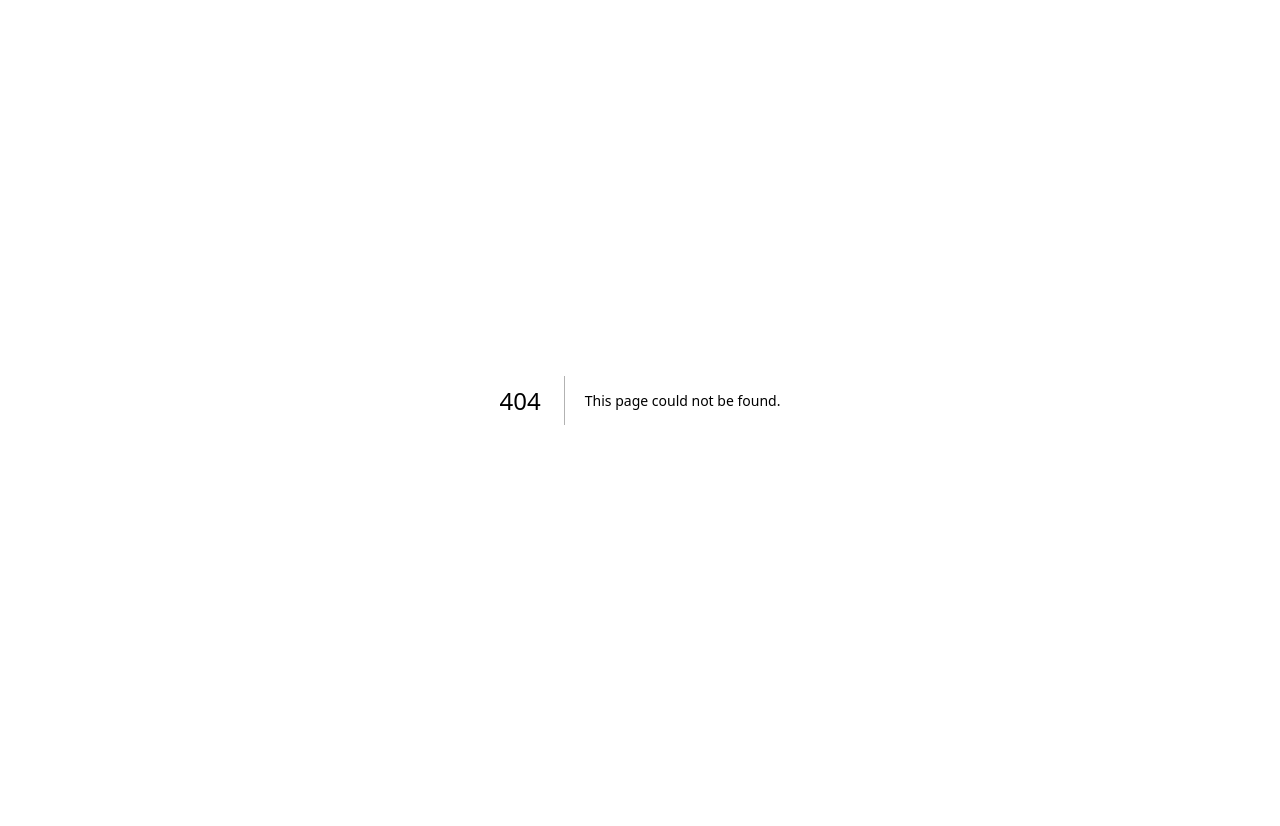
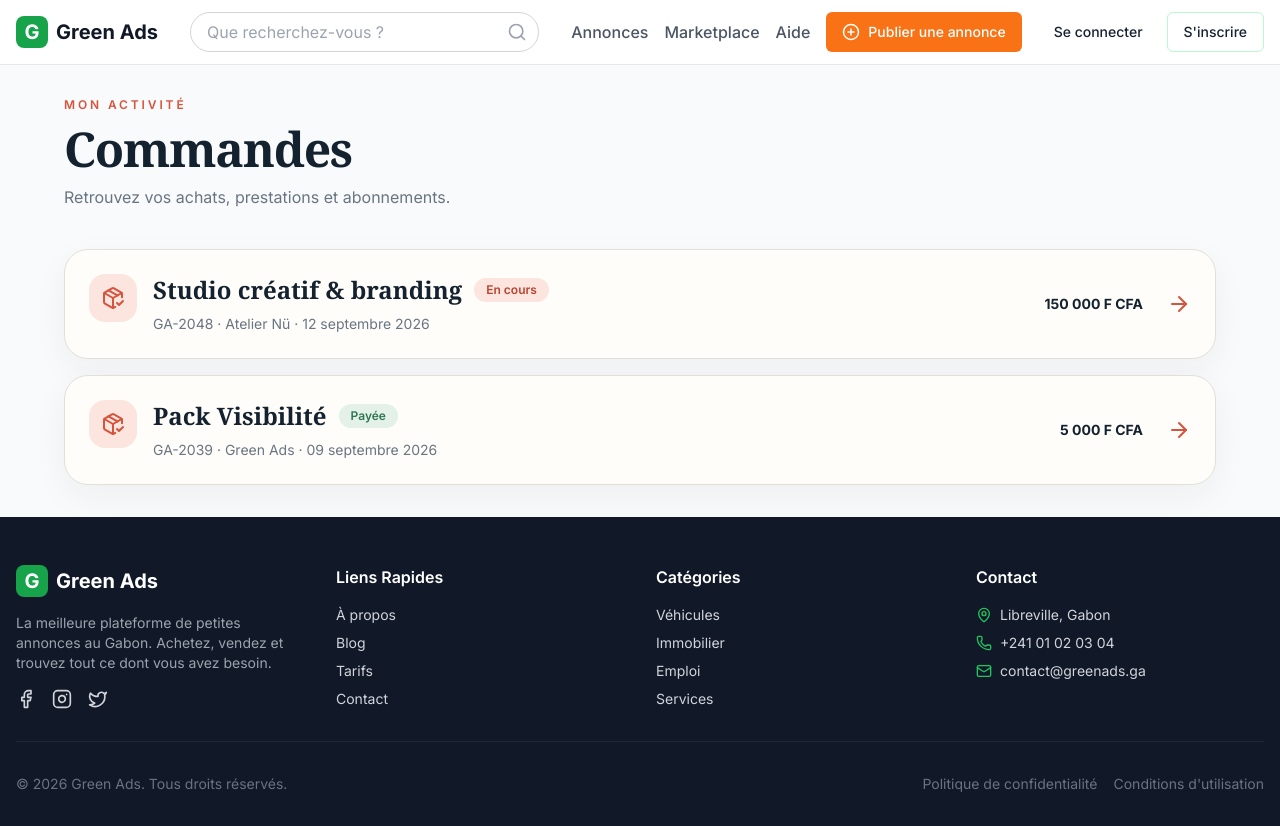
Before and after one commit to Phlmlin/green-ads, a Next.js app: page /commandes in a window 1280 px wide. Before the commit this address had no page. Before the commit the page ends 800 px from the top, so only its background shows below. Built offline with nearby package versions, Linux system fonts and the light colour scheme; no server answers.

Commit message:
Continue marketplace pages and navigation

```diff
--- /dev/null
+++ b/app/(protected)/commandes/page.tsx
@@ -0,0 +1,11 @@
+import Link from 'next/link'
+import { ArrowRight, PackageCheck, Clock3 } from 'lucide-react'
+
+const orders = [
+  { id: 'GA-2048', title: 'Studio créatif & branding', seller: 'Atelier Nü', date: '12 septembre 2026', amount: '150 000 F CFA', status: 'En cours', tone: 'bg-[#fce5de] text-[#b94431]' },
+  { id: 'GA-2039', title: 'Pack Visibilité', seller: 'Green Ads', date: '09 septembre 2026', amount: '5 000 F CFA', status: 'Payée', tone: 'bg-[#e3f1e8] text-[#2f7653]' },
+]
+
+export default function OrdersPage() {
+  return <div className="mx-auto max-w-6xl"><div><p className="text-xs font-semibold uppercase tracking-[0.24em] text-[#d6533c]">Mon activité</p><h1 className="mt-3 font-serif text-5xl font-bold tracking-tight text-[#142230]">Commandes</h1><p className="mt-3 text-[#687582]">Retrouvez vos achats, prestations et abonnements.</p></div><div className="mt-10 flex flex-col gap-4">{orders.map((order) => <article key={order.id} className="rounded-[1.5rem] border border-[#e4e0d8] bg-[#fffdf9] p-6 shadow-[0_12px_35px_rgba(20,34,48,0.05)]"><div className="flex flex-col justify-between gap-5 sm:flex-row sm:items-center"><div className="flex gap-4"><span className="flex size-12 shrink-0 items-center justify-center rounded-2xl bg-[#fce5de] text-[#d6533c]"><PackageCheck /></span><div><div className="flex flex-wrap items-center gap-3"><h2 className="font-serif text-2xl font-bold text-[#142230]">{order.title}</h2><span className={`rounded-full px-3 py-1 text-xs font-semibold ${order.tone}`}>{order.status}</span></div><p className="mt-2 text-sm text-[#687582]">{order.id} · {order.seller} · {order.date}</p></div></div><div className="flex items-center justify-between gap-6 sm:justify-end"><strong className="text-sm text-[#142230]">{order.amount}</strong><ArrowRight className="text-[#d6533c]" /></div></div></article>)}</div></div>
+}
--- /dev/null
+++ b/app/(protected)/favoris/page.tsx
@@ -0,0 +1,8 @@
+import Link from 'next/link'
+import { Heart, MapPin, ArrowRight } from 'lucide-react'
+
+const favorites = [{ title: 'Appartement meublé au centre', seller: 'Maison Ébène', location: 'Libreville · Louis', price: '45 000 F CFA / nuit' }, { title: 'Photographe événementiel', seller: 'Kévin M.', location: 'Port-Gentil', price: 'À partir de 80 000 F CFA' }]
+
+export default function FavoritesPage() {
+  return <div className="mx-auto max-w-6xl"><div><p className="text-xs font-semibold uppercase tracking-[0.24em] text-[#d6533c]">À retrouver</p><h1 className="mt-3 font-serif text-5xl font-bold tracking-tight text-[#142230]">Mes favoris</h1><p className="mt-3 text-[#687582]">Les services et professionnels que vous souhaitez garder sous la main.</p></div><div className="mt-10 grid gap-5 md:grid-cols-2">{favorites.map((favorite) => <article key={favorite.title} className="rounded-[1.5rem] border border-[#e4e0d8] bg-[#fffdf9] p-6 shadow-[0_12px_35px_rgba(20,34,48,0.05)]"><div className="flex items-start justify-between gap-4"><div><h2 className="font-serif text-2xl font-bold text-[#142230]">{favorite.title}</h2><p className="mt-2 text-sm text-[#687582]">par {favorite.seller}</p></div><Heart className="fill-[#f26b4f] text-[#f26b4f]" /></div><div className="mt-6 flex items-center justify-between border-t border-[#eeeae2] pt-4"><div><p className="flex items-center gap-2 text-sm text-[#687582]"><MapPin size={15} />{favorite.location}</p><p className="mt-2 text-sm font-semibold text-[#142230]">{favorite.price}</p></div><Link href="/marketplace" className="flex items-center gap-2 text-sm font-semibold text-[#d6533c]">Voir <ArrowRight size={16} /></Link></div></article>)}</div></div>
+}
--- /dev/null
+++ b/app/(public)/aide/page.tsx
@@ -0,0 +1,7 @@
+import { ChevronDown, MessageCircle } from 'lucide-react'
+
+const questions = ['Comment publier une annonce ?', 'Quels moyens de paiement sont acceptés ?', 'Comment fonctionne une réservation ?', 'Quand mes revenus sont-ils disponibles ?', 'Comment contacter un propriétaire ?']
+
+export default function HelpPage() {
+  return <main className="min-h-screen bg-[#f7f5f0] px-5 py-16 text-[#142230] sm:px-8"><div className="mx-auto max-w-4xl"><p className="text-xs font-semibold uppercase tracking-[0.24em] text-[#d6533c]">Centre d’aide</p><h1 className="mt-4 font-serif text-5xl font-bold tracking-tight">On est là pour vous aider.</h1><p className="mt-5 max-w-2xl text-lg leading-8 text-[#687582]">Les réponses aux questions les plus fréquentes sur les annonces, les réservations et Mobile Money.</p><div className="mt-12 flex flex-col gap-3">{questions.map((question) => <details key={question} className="group rounded-2xl border border-[#e4e0d8] bg-[#fffdf9] p-5"><summary className="flex cursor-pointer list-none items-center justify-between font-semibold"><span>{question}</span><ChevronDown className="transition group-open:rotate-180" /></summary><p className="mt-4 max-w-2xl text-sm leading-7 text-[#687582]">Notre équipe vous accompagne à chaque étape. Retrouvez les informations détaillées dans votre espace personnel ou contactez-nous directement.</p></details>)}</div><div className="mt-10 flex items-center gap-4 rounded-[1.5rem] bg-[#142230] p-6 text-[#fffaf4]"><span className="flex size-11 items-center justify-center rounded-2xl bg-[#f26b4f]"><MessageCircle /></span><div><h2 className="font-serif text-xl font-bold">Vous ne trouvez pas votre réponse ?</h2><p className="mt-1 text-sm text-[#fffaf4]/65">Écrivez-nous, une personne vous répondra rapidement.</p></div></div></div></main>
+}
--- a/components/layout/header.tsx
+++ b/components/layout/header.tsx
@@ -86,6 +86,7 @@ export function Header() {
                         <div className="flex items-center gap-4">
                             <Link href="/recherche" className="text-gray-600 hover:text-[#d6533c] font-medium">Annonces</Link>
                             <Link href="/marketplace" className="text-gray-600 hover:text-[#d6533c] font-medium">Marketplace</Link>
+                            <Link href="/aide" className="text-gray-600 hover:text-[#d6533c] font-medium">Aide</Link>
                         </div>
                         <Button asChild className="gap-2 bg-orange-500 hover:bg-orange-600 text-white border-none">
                             <Link href="/publier">
@@ -210,9 +211,11 @@ export function Header() {
                         <Link href="/recherche" className="text-gray-600 py-2" onClick={() => setIsMenuOpen(false)}>
                             Annonces
                         </Link>
-                        <Link href="/categories" className="text-gray-600 py-2" onClick={() => setIsMenuOpen(false)}>
-                            Catégories
-                        </Link>
+<Link href="/categories" className="text-gray-600 py-2" onClick={() => setIsMenuOpen(false)}>
+  Catégories
+  </Link>
+  <Link href="/marketplace" className="text-gray-600 py-2" onClick={() => setIsMenuOpen(false)}>Marketplace</Link>
+  <Link href="/aide" className="text-gray-600 py-2" onClick={() => setIsMenuOpen(false)}>Aide</Link>
                         <div className="h-px bg-gray-100 my-2" />
                         {isAuthenticated ? (
                             <>
```
Also changed, not shown: public/sw.js.
